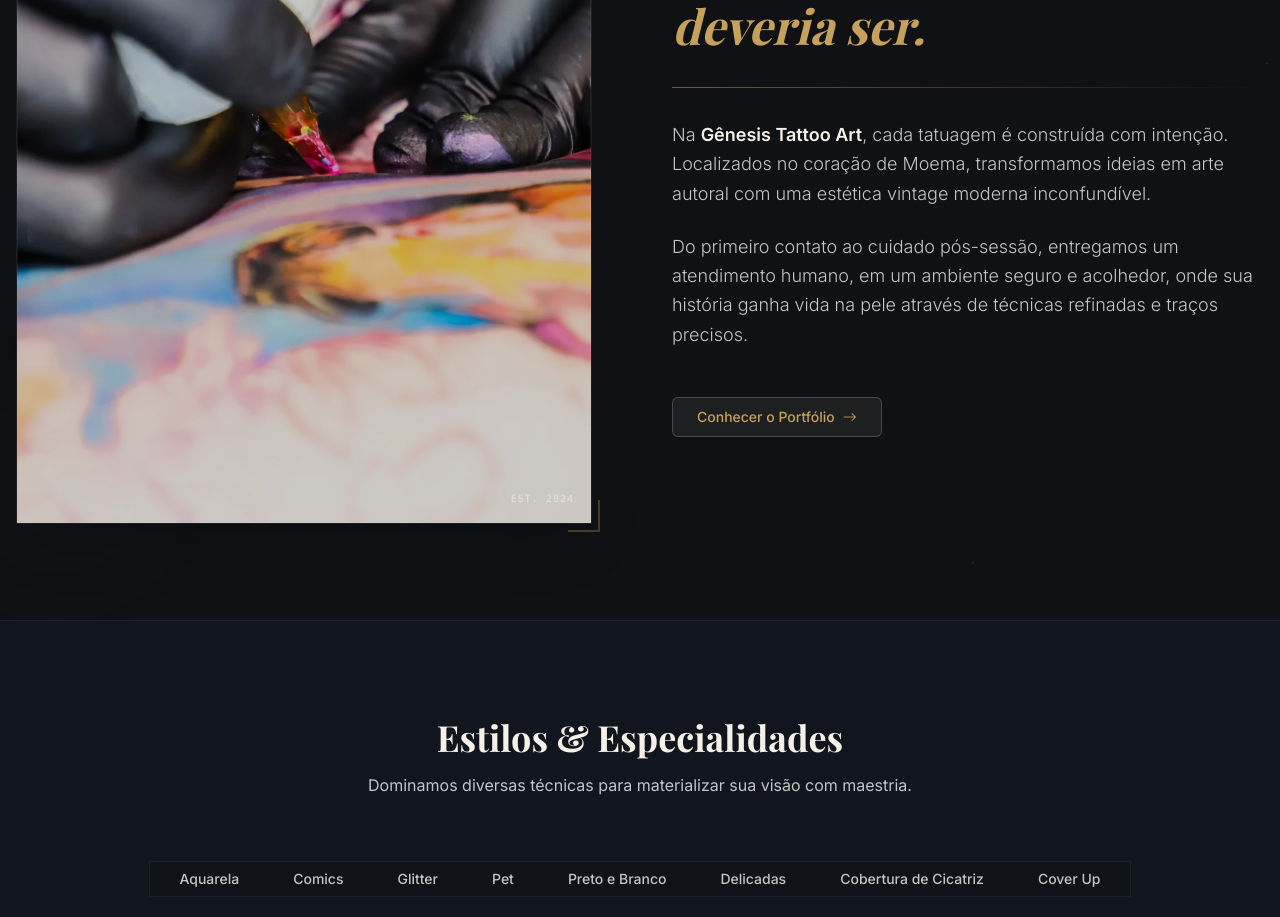
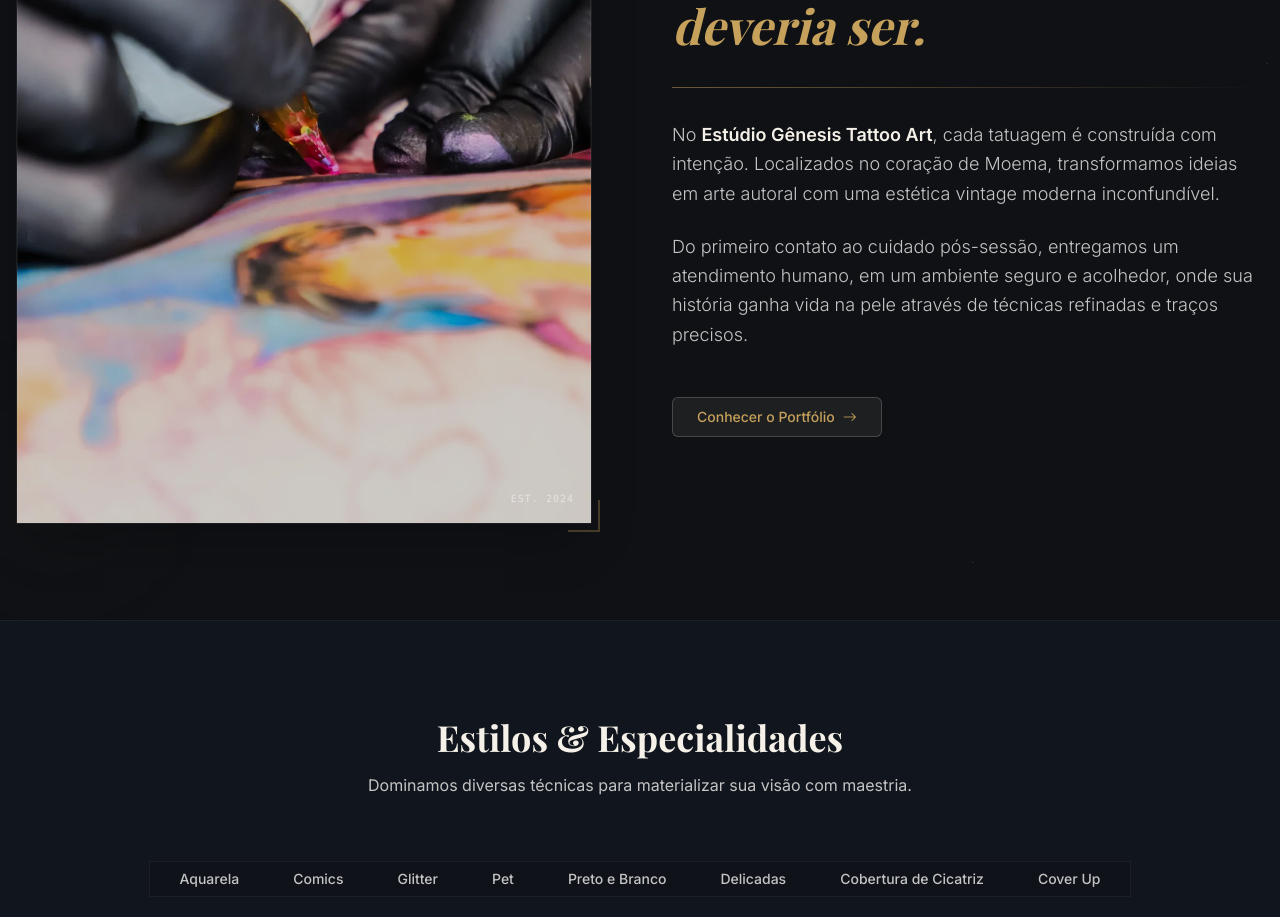
Before and after one commit to igormart21/genesi-tattoo-website, a Next.js app: page / in a window 1280 px wide. Shown: the part 1180-2097 px from the top of the page. Built offline with nearby package versions, Linux system fonts and the light colour scheme; a web font is replaced by a local one.

Commit message:
feat: Update studio name in about section
- Changed 'Na Gênesis Tattoo Art' to 'No Estúdio Gênesis Tattoo Art' for accuracy

```diff
--- a/components/sections/about.tsx
+++ b/components/sections/about.tsx
@@ -53,7 +53,7 @@ export function About() {
 
                         <div className="space-y-6 text-muted-foreground text-lg leading-relaxed font-light">
                             <p>
-                                Na <strong className="text-foreground font-semibold">Gênesis Tattoo Art</strong>, cada tatuagem é construída com intenção.
+                                No <strong className="text-foreground font-semibold">Estúdio Gênesis Tattoo Art</strong>, cada tatuagem é construída com intenção.
                                 Localizados no coração de Moema, transformamos ideias em arte autoral com uma estética vintage moderna inconfundível.
                             </p>
                             <p>
```
